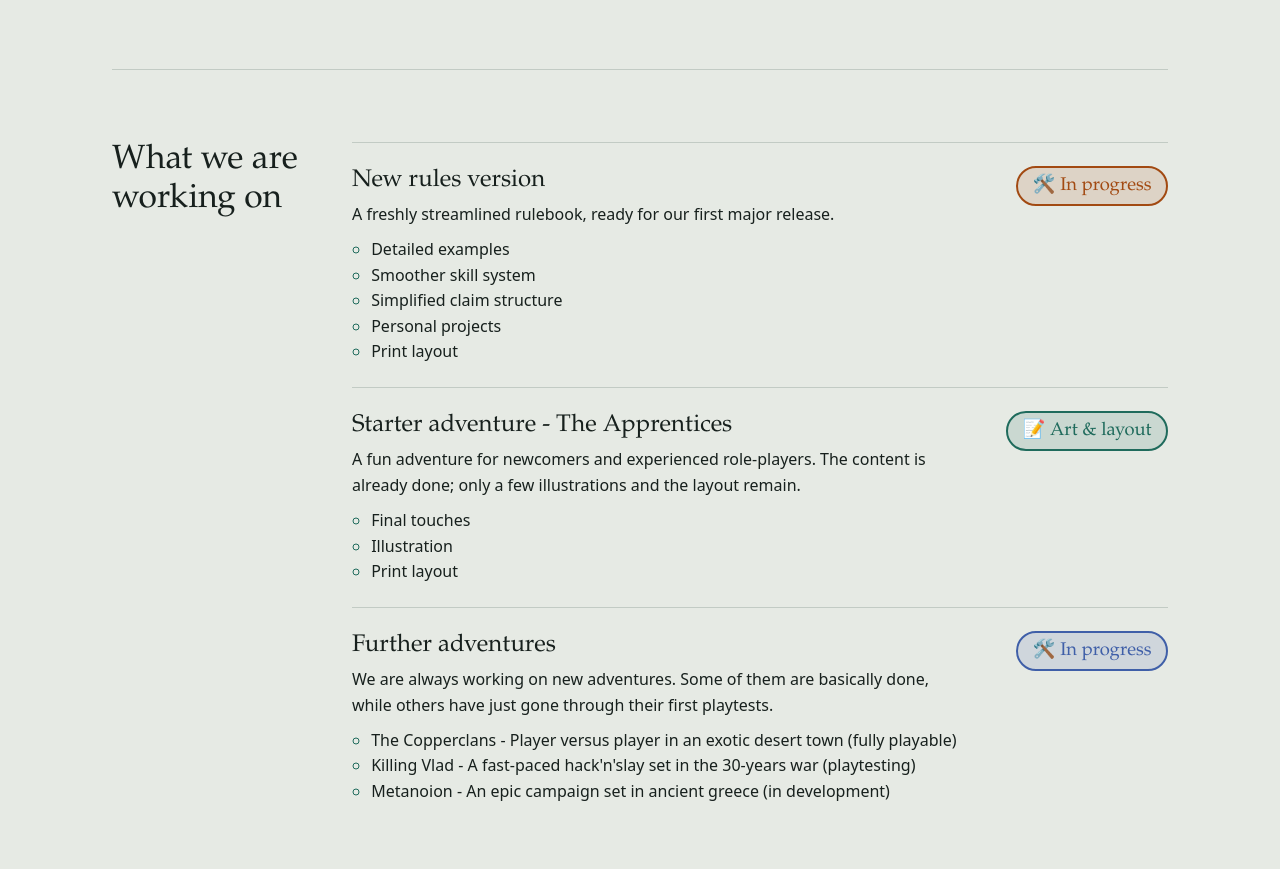
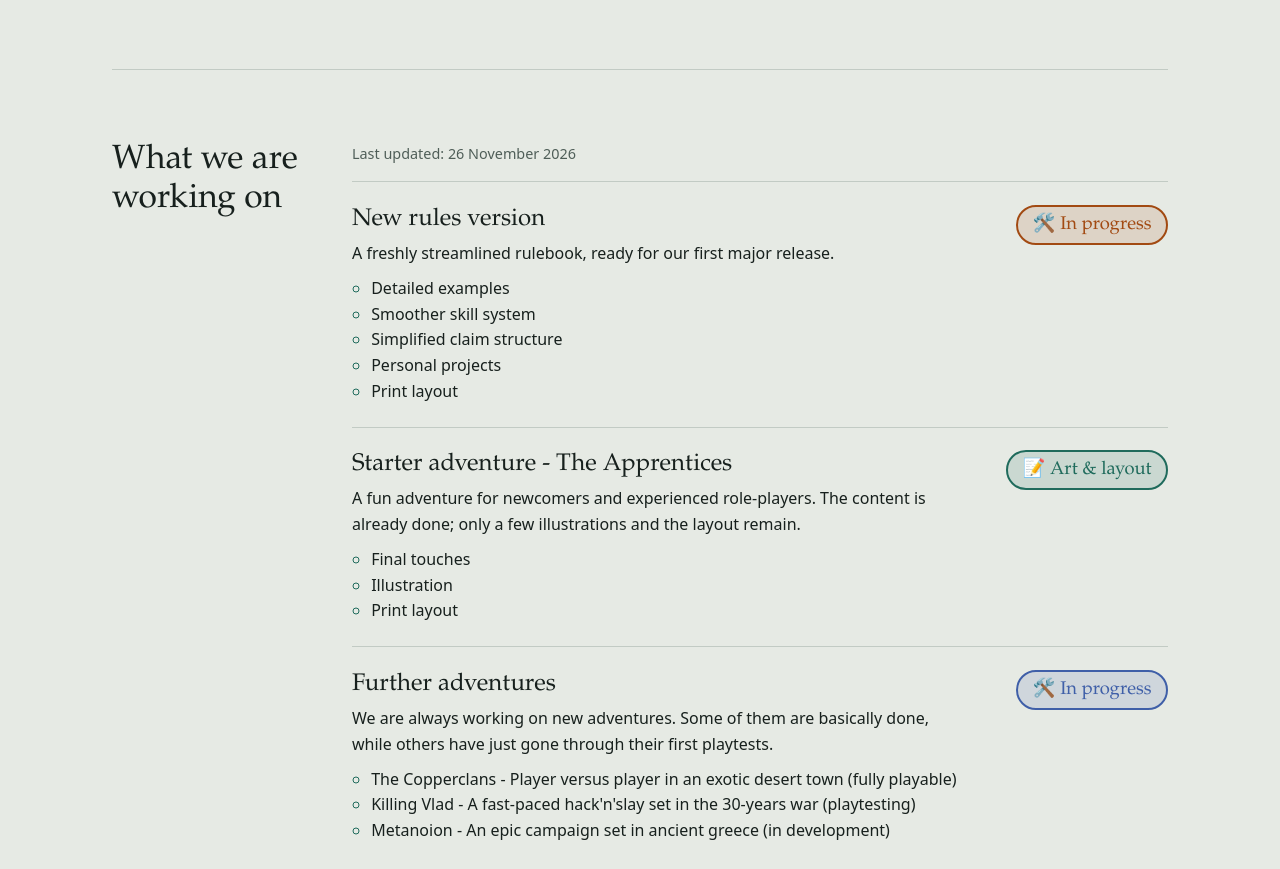
Before and after one commit to kleos-pnp/game, a plain HTML site: page index.html in a window 1280 px wide. Shown: the part 1160-2029 px from the top of the page. Drawn offline with Linux system fonts and the light colour scheme.

Commit message:
DEV In progress with date

```diff
--- a/content.js
+++ b/content.js
@@ -108,9 +108,11 @@ text: {
                      "idea" (blue: still an idea or in testing)
                      "rest" (grey: paused)
                      Leave it out for a neutral label.
-     Set  work: []  (empty) to hide the whole section. */
+     Set items: [] (empty) to hide the whole section. */
   work: {
     heading: { de: "Daran arbeiten wir gerade", en: "What we are working on" },
+    /* Update this date whenever you change the projects below. Use YYYY-MM-DD. */
+    updated: "2026-11-26",
     items: [
       { title: { de: "Neue Regelversion", en: "New rules version" },
         description: {
--- a/index.html
+++ b/index.html
@@ -56,6 +56,7 @@
         <h2 id="work-h"></h2>
         <div class="section-body">
           <p class="lead" id="work-lead"></p>
+          <p class="work-updated" id="work-updated" hidden><span id="work-updated-label"></span> <time id="work-updated-date"></time></p>
           <ol class="work" id="work-list"></ol>
         </div>
       </div></div>
--- a/site.js
+++ b/site.js
@@ -15,6 +15,7 @@
       community_lead: "Hier findet ihr uns.",
       btn_dl: "PDF herunterladen", soon: "Folgt",
       updated: "Stand", version: "Version", art_by: "Illustration:",
+      work_updated: "Zuletzt aktualisiert:",
       enlarge: "Vergrößern", close: "Schließen", new_tab: "öffnet in neuem Tab",
       notes: "Anmerkungen", note_ref: "Anmerkung 1", back: "Zurück zum Text",
       imprint: "Impressum", privacy: "Datenschutz", noscript: "Diese Seite braucht JavaScript, um Inhalte anzuzeigen."
@@ -28,6 +29,7 @@
       community_lead: "Find us here.",
       btn_dl: "Download PDF", soon: "Coming soon",
       updated: "Updated", version: "Version", art_by: "Art:",
+      work_updated: "Last updated:",
       enlarge: "Enlarge", close: "Close", new_tab: "opens in a new tab",
       notes: "Notes", note_ref: "Note 1", back: "Back to text",
       imprint: "Legal notice", privacy: "Privacy policy", noscript: "This page needs JavaScript to show its content."
@@ -231,6 +233,12 @@
       $("work-h").textContent = t(W.heading);
       $("work-lead").textContent = t(W.lead);
       $("work-lead").hidden = !W.lead;
+      $("work-updated").hidden = !W.updated;
+      if (W.updated) {
+        $("work-updated-label").textContent = ui("work_updated");
+        $("work-updated-date").dateTime = W.updated;
+        $("work-updated-date").textContent = fmtDate(W.updated);
+      }
       wItems.forEach(function (w) {
         var li = el("li", "wk");
         var main = el("div", "wk-main");
--- a/style.css
+++ b/style.css
@@ -220,6 +220,7 @@ a:focus-visible, button:focus-visible {
 .facts dd { margin: .3rem 0 0; font: 400 1.25rem/1.3 var(--display); }
 
 /* Work in progress */
+.work-updated { margin: 0 0 1rem; color: var(--muted); font-size: .9rem; }
 .work { list-style: none; margin: 0; padding: 0; }
 .wk {
   display: grid;
```
